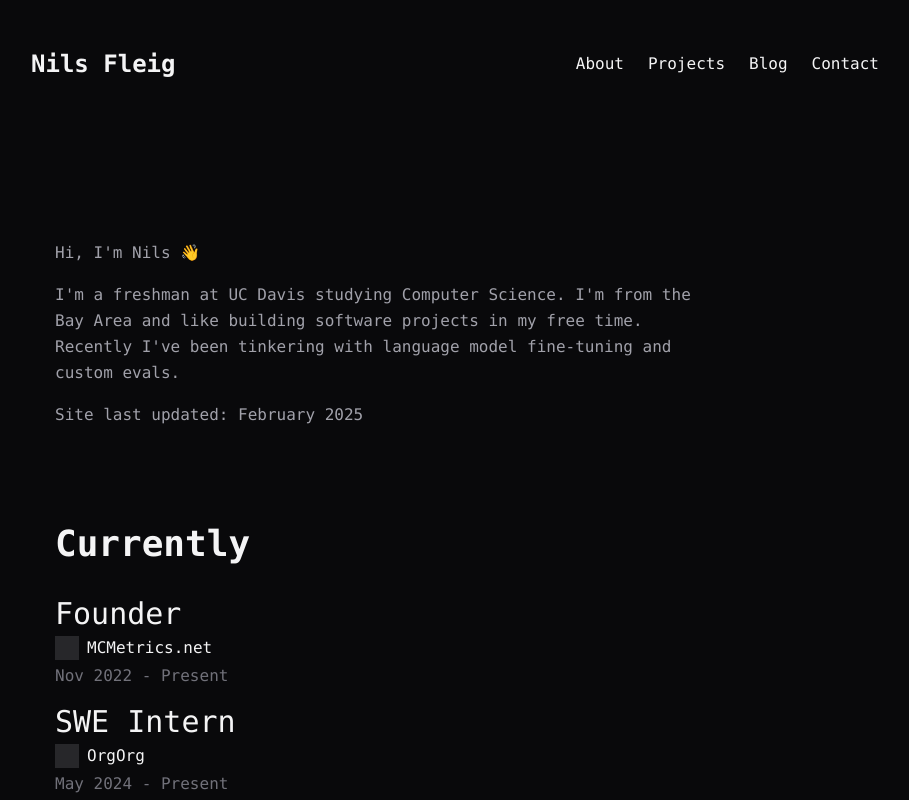
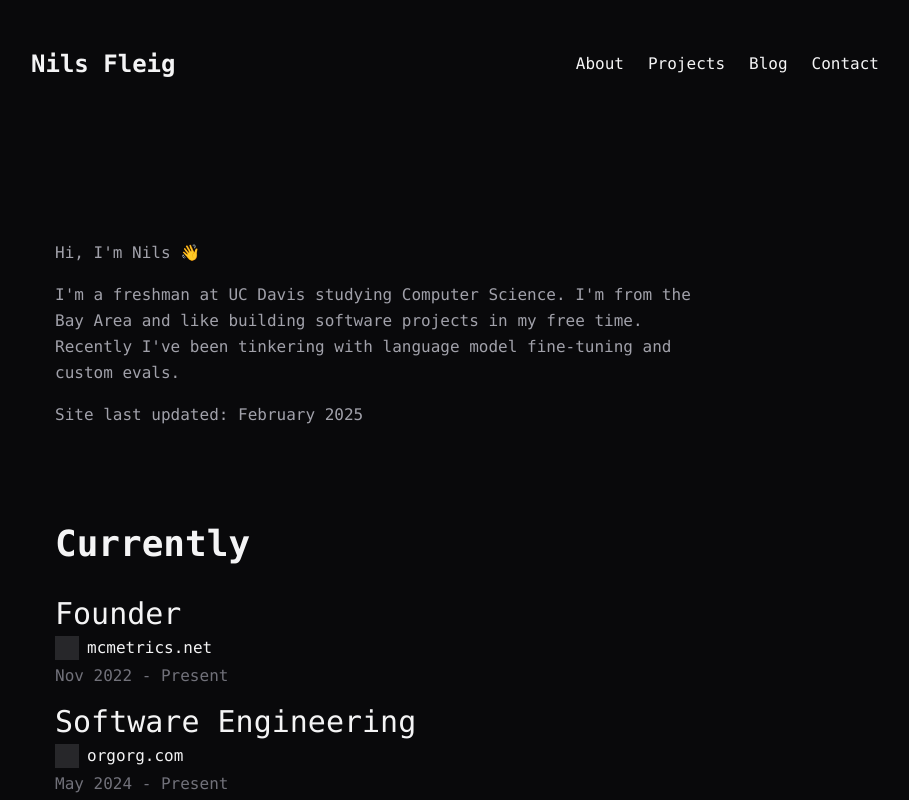
Before and after one commit to nf-projects/nilsfleig.com, a Next.js app: page / in a window 1280 px wide. Shown: the top 800 px of the page, without its empty margins (185-1094 px from the left). Built offline with nearby package versions, Linux system fonts and the light colour scheme.

Commit message:
small changes

```diff
--- a/app/page.tsx
+++ b/app/page.tsx
@@ -34,20 +34,20 @@ export default function Page() {
 							className="flex items-center gap-2 hover:text-primary transition-colors"
 						>
 							<div className="w-6 h-6 bg-zinc-800"></div>
-							<span className="font-mono">MCMetrics.net</span>
+							<span className="font-mono">mcmetrics.net</span>
 						</Link>
 						<p className="font-mono text-zinc-500">Nov 2022 - Present</p>
 					</div>
 
 					<div className="space-y-12">
 						<div className="space-y-1">
-							<h3 className="text-3xl font-mono">SWE Intern</h3>
+							<h3 className="text-3xl font-mono">Software Engineering</h3>
 							<Link
 								href="https://orgorg.com"
 								className="flex items-center gap-2 hover:text-primary transition-colors"
 							>
 								<div className="w-6 h-6 bg-zinc-800"></div>
-								<span className="font-mono">OrgOrg</span>
+								<span className="font-mono">orgorg.com</span>
 							</Link>
 							<p className="font-mono text-zinc-500">May 2024 - Present</p>
 						</div>
```
